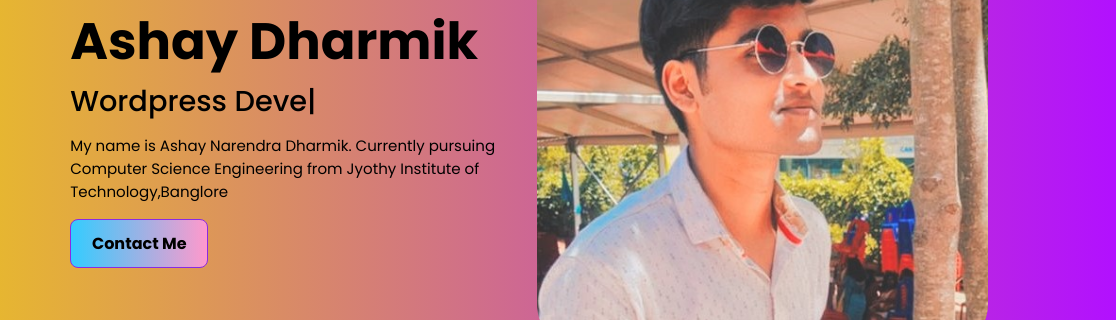
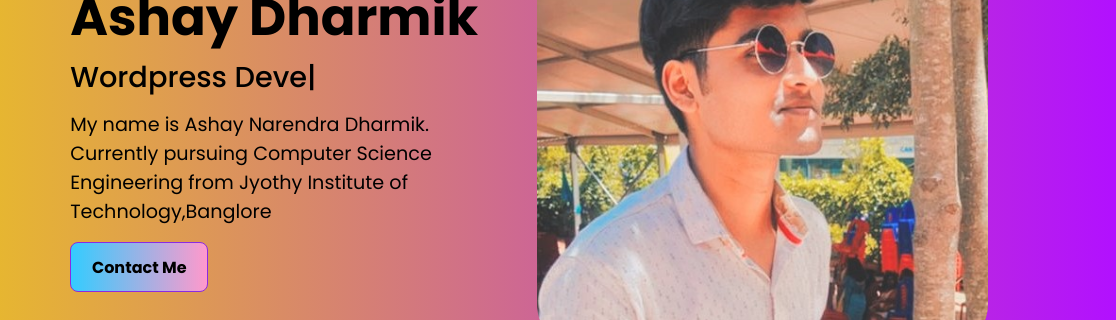
Before and after one commit to ashaydharmik/Responsive-portfolio, a plain HTML site: page index.html in a window 1280 px wide. Shown: the part 286-606 px from the top of the page, 164-1280 px from the left. Drawn offline with nearby package versions, Linux system fonts and the light colour scheme.

Commit message:
Update style.css

```diff
--- a/style.css
+++ b/style.css
@@ -109,7 +109,7 @@ header.shadow {
   font-weight: 400;
 }
 .home-text p {
-  font-size: 0.941rem;
+  font-size: 1.2rem;
   font-weight: 400;
   margin: 0.7rem 0 1rem;
 }
```
